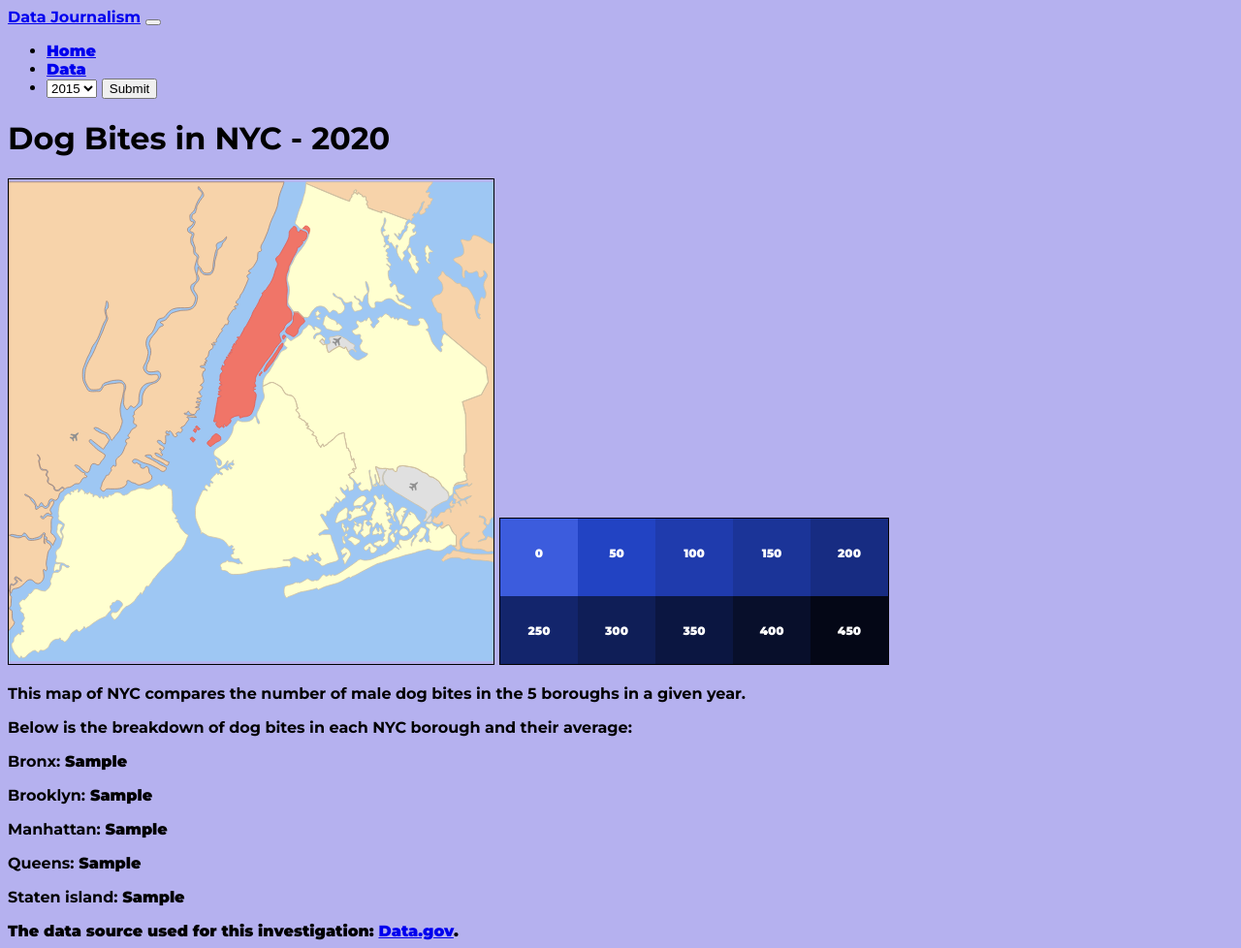
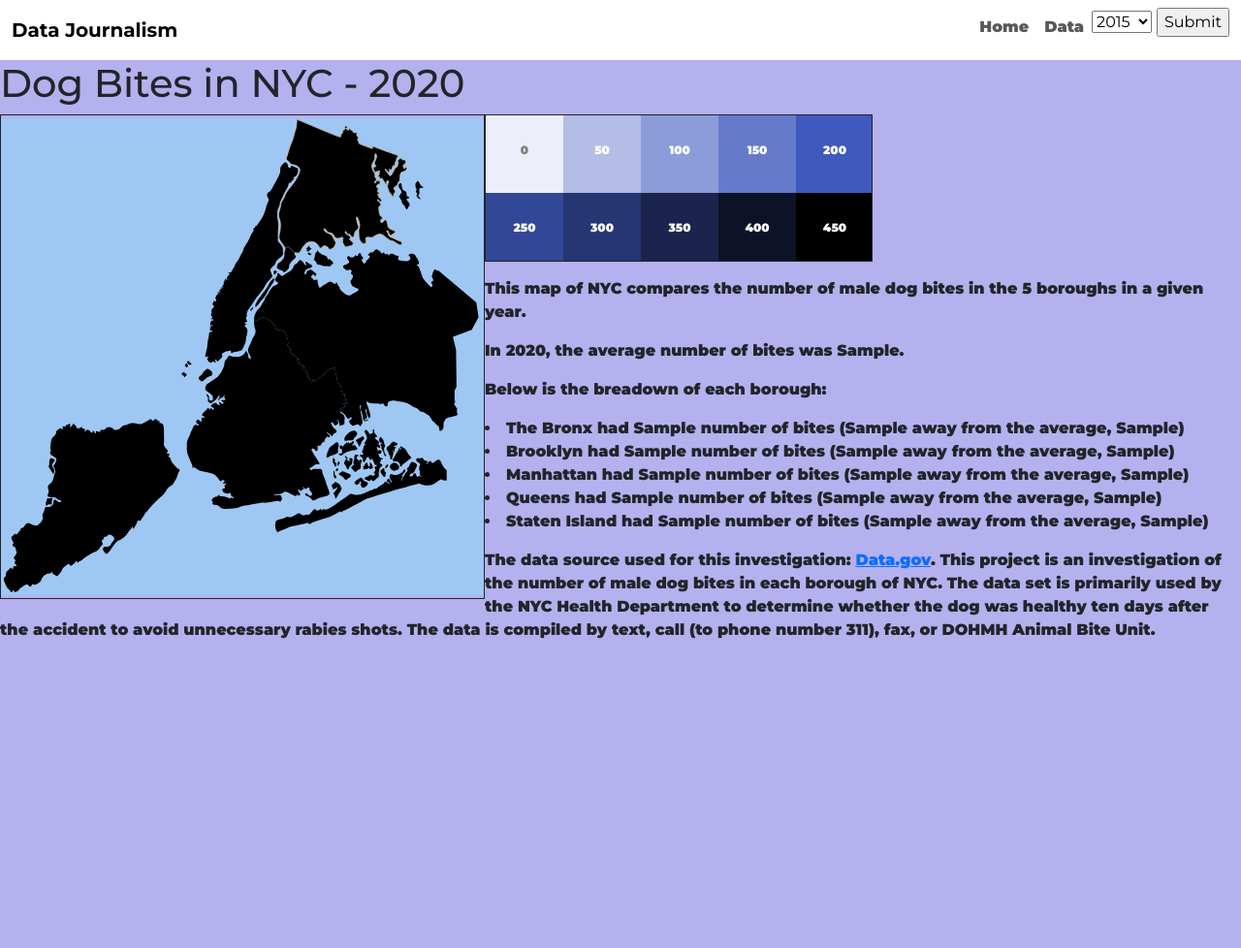
Before and after one commit to veroniquej26/data_journalism_VJ, a Flask app: template templates/micro.html in a window 1280 px wide. Shown: the whole page at 97% size. After the commit the page ends 659 px from the top, so only its background shows below. Run offline with Flask 3, Linux system fonts and the light colour scheme; the template is opened without the code that fills it: most values are stand-ins (such as "Sample title", 1, 10 or a date in 2020).

Commit message:
done, just need to add feedback and make vid

```diff
--- a/server.py
+++ b/server.py
@@ -88,6 +88,25 @@ def year():
     q_val = float(data["Queens"][str(year)])
     si_val = float(data["Staten Island"][str(year)])
 
+    universal_val = (bx_val + bk_val + man_val + q_val + si_val)/5
+
+    # dist from avg --> used for micro state
+
+    delta_bx = round(bx_val - universal_val, 2)
+    delta_bk = round(bk_val - universal_val, 2)
+    delta_man = round(man_val - universal_val, 2)
+    delta_q = round(q_val - universal_val, 2)
+    delta_si = round(si_val - universal_val, 2)
+
+    bronx_color = 100 * (400 - bx_val) / 400
+    brooklyn_color = 100 * (400 - bk_val) / 400
+    manhattan_color = 100 * (400 - man_val) / 400
+    queens_color = 100 * (400 - q_val) / 400
+    staten_island_color = 100 * (400 - si_val) / 400
+
+
+
+
 
 
     return render_template(
@@ -98,6 +117,20 @@ def year():
         man_val = man_val,
         q_val = q_val,
         si_val = si_val,
+
+        universal_val=round(universal_val, 2),
+        delta_bx=delta_bx,
+        delta_bk = delta_bk,
+        delta_man=delta_man,
+        delta_q=delta_q,
+        delta_si=delta_si,
+
+        bronx_color=bronx_color,
+        brooklyn_color=brooklyn_color,
+        manhattan_color=manhattan_color,
+        queens_color=queens_color,
+        staten_island_color=staten_island_color
     )
 
-app.run(debug=True)
+if __name__ == "__main__":
+    app.run(debug=True)
--- /dev/null
+++ b/templates/footer.html
@@ -0,0 +1,5 @@
+<footer>
+    <text><strong>The data source used for this investigation: <a href="https://www.google.com/url?q=https://catalog.data.gov/dataset/dohmh-dog-bite-data&sa=D&source=editors&ust=1748615991949788&usg=AOvVaw3MGWjAJ29pWSiOOQlgDrnn">Data.gov</a>.</strong></text>
+    <text><strong>This project is an investigation of the number of male dog bites in each borough of NYC. The data set is primarily used by the NYC Health Department to determine whether the dog was healthy ten days after the accident to avoid unnecessary rabies shots.</strong></text>
+    <text><strong>The data is compiled by text, call (to phone number 311), fax, or DOHMH Animal Bite Unit.</strong></text>
+</footer>
--- a/templates/micro.html
+++ b/templates/micro.html
@@ -1,91 +1,95 @@
-
 <html>
 <head>
   <link rel="preconnect" href="https://fonts.googleapis.com">
   <link rel="preconnect" href="https://fonts.gstatic.com" crossorigin>
   <link href="https://fonts.googleapis.com/css2?family=Montserrat:ital,wght@0,100..900;1,100..900&family=Tinos:ital,wght@0,400;0,700;1,400;1,700&display=swap" rel="stylesheet">
 
-  <title>Life Expectancy Lab - Veronique Jeneste</title>
+  <link href="https://cdn.jsdelivr.net/npm/bootstrap@5.3.3/dist/css/bootstrap.min.css" rel="stylesheet">
+
+  <title>Dog Bites in NYC</title>
   <link rel="stylesheet" href="styles.css">
 </head>
-{% include "navbar.html" %}
 
 <body>
-
+  {% include 'navbar.html' %}
 
   <h1>Dog Bites in NYC - {{ year }}</h1>
+
+  <div id="boroughs_all" style="float:left">
     {% include 'boroughs.svg' %}
+  </div>
+
 
 
   <svg width = 400>
-      <rect x="0" y="0" width="80" height="80" fill="hsl(228, 70%, 55%)" stroke="none" stroke-width="2" />
-      <rect x="80" y="0" width="80" height="80" fill="hsl(228, 70%, 45%)" stroke="none" stroke-width="2" />
-      <rect x="160" y="0" width="80" height="80" fill="hsl(228, 70%, 40%)" stroke="none" stroke-width="2" />
-      <rect x="240" y="0" width="80" height="80" fill="hsl(228, 70%, 35%)" stroke="none" stroke-width="2" />
-      <rect x="320" y="0" width="80" height="80" fill="hsl(228, 70%, 30%)" stroke="none" stroke-width="2" />
+     <rect x="0" y="0" width="80" height="80" fill="hsl(228, 50%, 95%)" stroke="none" stroke-width="2" />
+     <rect x="80" y="0" width="80" height="80" fill="hsl(228, 50%, 80%)" stroke="none" stroke-width="2" />
+     <rect x="160" y="0" width="80" height="80" fill="hsl(228, 50%, 70%)" stroke="none" stroke-width="2" />
+     <rect x="240" y="0" width="80" height="80" fill="hsl(228, 50%, 60%)" stroke="none" stroke-width="2" />
+     <rect x="320" y="0" width="80" height="80" fill="hsl(228, 50%, 50%)" stroke="none" stroke-width="2" />
 
-      <rect x="0" y="80" width="80" height="80" fill="hsl(228, 70%, 25%)" stroke="none" stroke-width="2" />
-      <rect x="80" y="80" width="80" height="80" fill="hsl(228, 70%, 20%)" stroke="none" stroke-width="2" />
-      <rect x="160" y="80" width="80" height="80" fill="hsl(228, 70%, 15%)" stroke="none" stroke-width="2" />
-      <rect x="240" y="80" width="80" height="80" fill="hsl(228, 70%, 10%)" stroke="none" stroke-width="2" />
-      <rect x="320" y="80" width="80" height="80" fill="hsl(228, 70%, 5%)" stroke="none" stroke-width="2" />
 
-      <text x="40" y="40" text-anchor="middle" font-size="12" fill="white">0</text>
+     <rect x="0" y="80" width="80" height="80" fill="hsl(228, 50%, 40%)" stroke="none" stroke-width="2" />
+     <rect x="80" y="80" width="80" height="80" fill="hsl(228, 50%, 30%)" stroke="none" stroke-width="2" />
+     <rect x="160" y="80" width="80" height="80" fill="hsl(228, 50%, 20%)" stroke="none" stroke-width="2" />
+     <rect x="240" y="80" width="80" height="80" fill="hsl(228, 50%, 10%)" stroke="none" stroke-width="2" />
+     <rect x="320" y="80" width="80" height="80" fill="hsl(228, 50%, 0%)" stroke="none" stroke-width="2" />
+
+
+     <text x="40" y="40" text-anchor="middle" font-size="12" fill="gray">0</text>
      <text x="120" y="40" text-anchor="middle" font-size="12" fill="white">50</text>
      <text x="200" y="40" text-anchor="middle" font-size="12" fill="white">100</text>
      <text x="280" y="40" text-anchor="middle" font-size="12" fill="white">150</text>
      <text x="360" y="40" text-anchor="middle" font-size="12" fill="white">200</text>
+
 
      <text x="40" y="120" text-anchor="middle" font-size="12" fill="white">250</text>
      <text x="120" y="120" text-anchor="middle" font-size="12" fill="white">300</text>
      <text x="200" y="120" text-anchor="middle" font-size="12" fill="white">350</text>
      <text x="280" y="120" text-anchor="middle" font-size="12" fill="white">400</text>
      <text x="360" y="120" text-anchor="middle" font-size="12" fill="white">450</text>
-
-
   </svg>
 
   <script>
-    var bronx=document.getElementsByClassName("The_Bronx")
-    var brooklyn=document.getElementsByClassName("Brooklyn")
-    var manhattan=document.getElementsByClassName("NY")
-    var queens=document.getElementsByClassName("Queens")
-    var staten_island=document.getElementsByClassName("Staten_Island")
-
+    var bronx = document.getElementsByClassName("Bronx");
+    var brooklyn = document.getElementsByClassName("Brooklyn");
+    var manhattan = document.getElementsByClassName("Manhattan");
+    var queens = document.getElementsByClassName("Queens");
+    var staten_island = document.getElementsByClassName("Staten-Island");
 
     for (var i=0; i<bronx.length; i++){
-      bronx[i].style.fill = "hsl(228, 70%, {{100-bx_val}}%)"
+      bronx[i].style.fill = "hsl(228, 50%, {{bronx_color}}%)"
     }
     for (var i=0; i<brooklyn.length; i++){
-      brooklyn[i].style.fill = "hsl(228, 70%, {{100-bk_val}}%)"
+      brooklyn[i].style.fill = "hsl(228, 50%, {{brooklyn_color}}%)"
     }
     for (var i=0; i<manhattan.length; i++){
-      manhattan[i].style.fill = "hsl(228, 70%, {{100-man_val}}%)"
+      manhattan[i].style.fill = "hsl(228, 50%, {{manhattan_color}}%)"
     }
     for (var i=0; i<queens.length; i++){
-      queens[i].style.fill = "hsl(228, 70%, {{100-q_val}}%)"
+      queens[i].style.fill = "hsl(228, 50%, {{queens_color}}%)"
     }
     for (var i=0; i<staten_island.length; i++){
-      staten_island[i].style.fill = "hsl(228, 70%, {{100-si_val}}%)"
+      staten_island[i].style.fill = "hsl(228, 50%, {{staten_island_color}}%)"
     }
+
 
   </script>
 
   <div class="data-display">
+    <p></p>
     <p><strong>This map of NYC compares the number of male dog bites in the 5 boroughs in a given year.</strong></p>
-    <p><strong>Below is the breakdown of dog bites in each NYC borough and their average:</strong></p>
-    <p><strong>Bronx:</strong> {{ bx_val }}</p>
-    <p><strong>Brooklyn:</strong> {{ bk_val }}</p>
-    <p><strong>Manhattan:</strong> {{ man_val }}</p>
-    <p><strong>Queens:</strong> {{ q_val }}</p>
-    <p><strong>Staten island:</strong> {{ si_val }}</p>
-
+    <p><strong>In {{year}}, the average number of bites was {{universal_val}}.</strong></p>
+    <p><strong> Below is the breadown of each borough:</strong></p>
+    <li>The Bronx had <strong>{{bx_val}}</strong> number of bites ({{delta_bx}} away from the average, {{universal_val}})</li>
+    <li>Brooklyn had <strong>{{bk_val}}</strong> number of bites ({{delta_bk}} away from the average, {{universal_val}})</li>
+    <li>Manhattan had <strong>{{man_val}}</strong> number of bites ({{delta_man}} away from the average, {{universal_val}})</li>
+    <li>Queens had <strong>{{q_val}}</strong> number of bites ({{delta_q}} away from the average, {{universal_val}})</li>
+    <li>Staten Island had <strong>{{si_val}}</strong> number of bites ({{delta_si}} away from the average, {{universal_val}})</li>
+    <p></p>
   </div>
 
-  <footer>
-    <text>The data source used for this investigation: <a href="https://www.google.com/url?q=https://catalog.data.gov/dataset/dohmh-dog-bite-data&sa=D&source=editors&ust=1748615991949788&usg=AOvVaw3MGWjAJ29pWSiOOQlgDrnn">Data.gov</a>.</text>
-  </footer>
-
+  {% include "footer.html" %}
 
 </body>
 </html>
```
Also changed, not shown: templates/macro.html (+12 -4 lines), templates/boroughs.svg, templates/line_graph.svg. Lines whose indentation alone changed are shown as unchanged.
